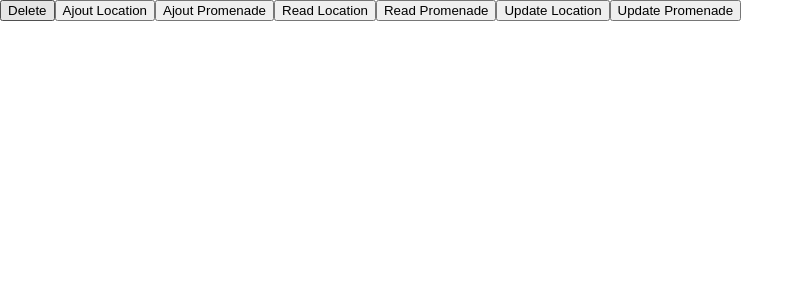
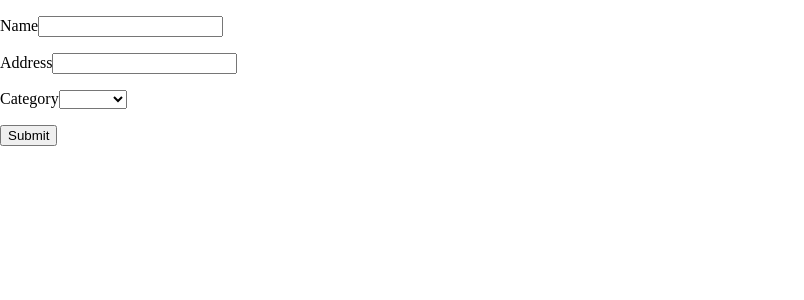
Before and after one commit to Olwyne/Pontault-Combault-Patrimoine, a Vue app: page / in a window 1280 px wide. Shown: the top 300 px of the page, without its empty margins (0-804 px from the left). Built offline with nearby package versions, Linux system fonts and the light colour scheme; what vuefire would draw is missing.

Commit message:
[+] Form add location

```diff
--- a/src/App.vue
+++ b/src/App.vue
@@ -1,14 +1,14 @@
 <template>
-  <myMap />
+  <backoffice />
 </template>
 
 <script>
-import myMap from "./view/test.vue";
+import backoffice from "./view/backoffice.vue";
 
 export default {
   name: "app",
   components: {
-    myMap
+    backoffice
   }
 };
 </script>
--- a/src/view/test.vue
+++ b/src/view/backoffice.vue
@@ -1,14 +1,58 @@
 <template>
     <div>
-      <!-- <button @click="read">Lire</button>
-      <button @click="update">Update</button> -->
-      <button @click="deletel">Delete</button>
-      <button @click="addLocation">Ajout Location</button>
-      <button @click="addWalk">Ajout Promenade</button>
-      <button @click="readAddress">Read Location</button>
-      <button @click="readWalk">Read Promenade</button>
-      <button @click="updateLocationCategory">Update Location</button>
-      <button @click="updateWalk">Update Promenade</button>
+      <form
+      id="app"
+      @submit="checkForm"
+      novalidate="true"
+    >
+
+      <p v-if="errors.length">
+        <b>Please correct the following error(s):</b>
+        <ul>
+          <li v-for="error in errors">{{ error }}</li>
+        </ul>
+      </p>
+
+      <p>
+        <label for="name">Name</label>
+        <input
+          id="name"
+          v-model="name"
+          type="text"
+          name="name"
+        >
+      </p>
+
+      <p>
+        <label for="address">Address</label>
+        <input
+          id="address"
+          v-model="address"
+          type="address"
+          name="address"
+        >
+      </p>
+
+      <p>
+        <label for="categories">Category</label>
+        <select
+          id="category"
+          v-model="category"
+          name="category"
+        >
+          <option>Culte</option>
+          <option>Histoire</option>
+        </select>
+      </p>
+
+      <p>
+        <input
+          type="submit"
+          value="Submit"
+        >
+      </p>
+
+    </form>
     </div>
 </template>
 
@@ -20,23 +64,33 @@ export default {
   data() {
     return {
       documents: [],
+      errors: [],
+      name: null,
+      address: null,
+      category: null
     }
   },
 
   firebase: {
     documents: db.ref()
-    // locationsArr: db.ref('app/locations'), // loopable with v-for
-    // locationsObj: { // can use keys, but v-for doesn't loop
-    //   source: db.ref('app/locations'),
-    //   asObject: true
-    // },
-    // walksArr: db.ref('app/walks'), // loopable with v-for
-    // walksObj: { // can use keys, but v-for doesn't loop
-    //   source: db.ref('app/walks'),
-    //   asObject: true
-    // }
   },
   methods:{
+        checkForm(){
+          var postData = {
+            name: this.name,
+            category: this.category,
+            address:this.address,
+            gps: '48.7826000, 2.6011282',
+            photos: {
+              main: '4 Eglise Saint-Denis.JPG',
+              photo2: '4-CPA.jpg'
+            }
+          };
+          // Write the new post's data simultaneously in the posts list and the user's post list.
+          var updates = {};
+          updates[this.name] = postData;
+          db.ref('app/locations').update(updates);
+        },
         addLocation(name, category, address, gps) {
           var postData = {
             name: 'Eglise Saint-Denis',
```
